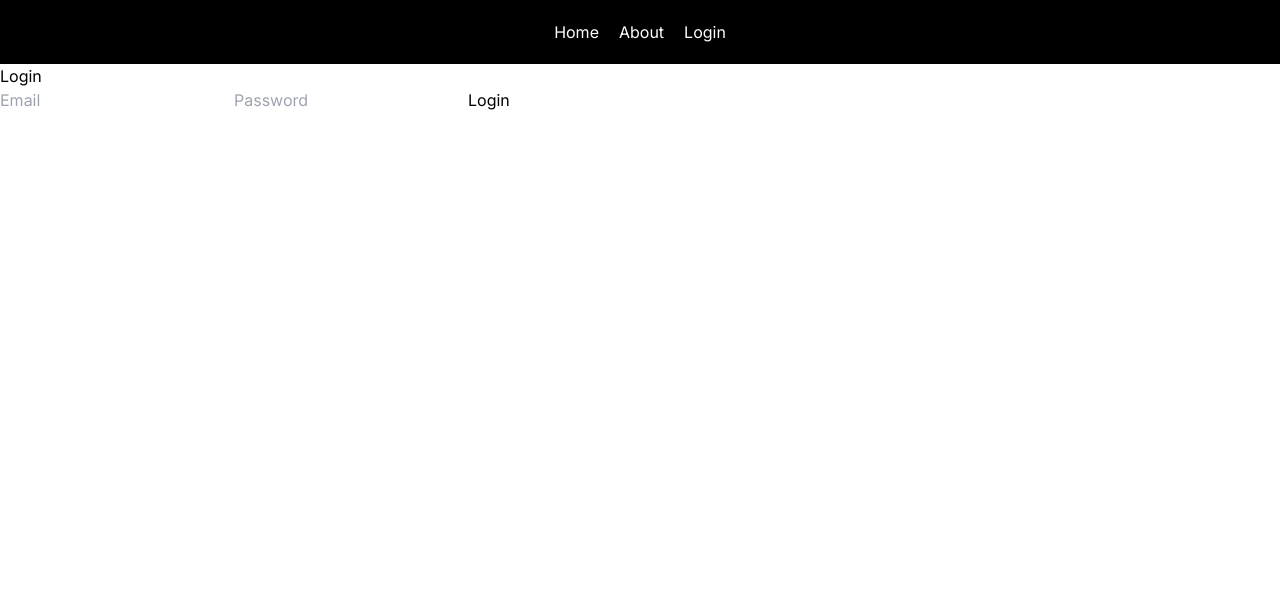
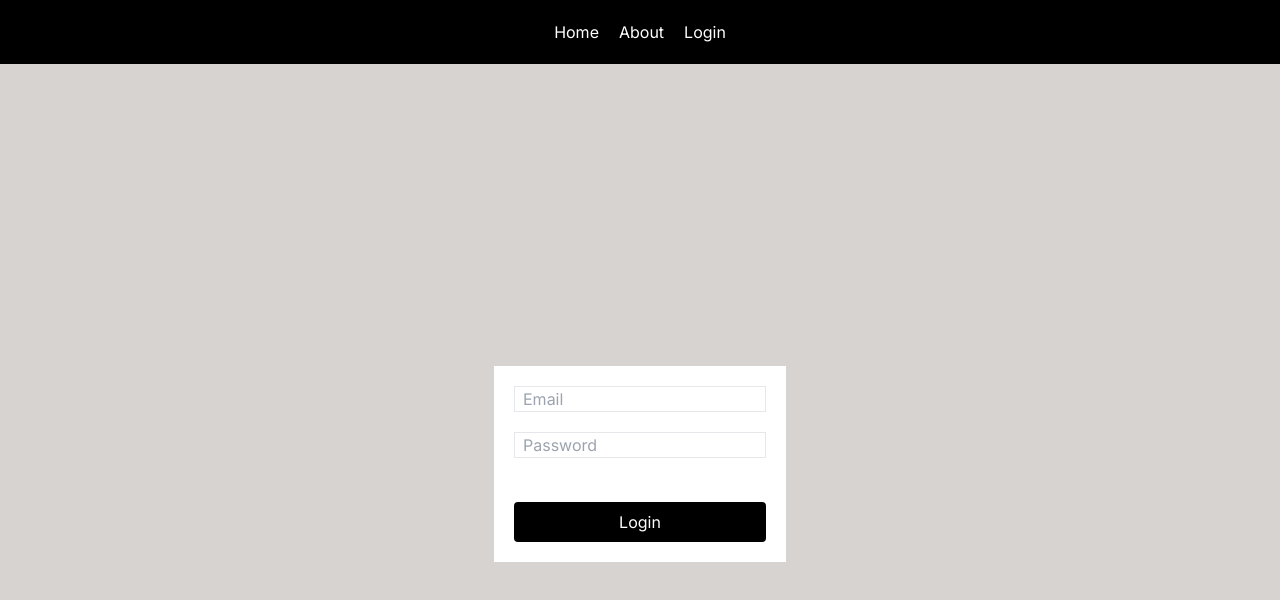
Before and after one commit to humayonitbd/Auth-Project, a Next.js app: page /login in a window 1280 px wide. Shown: the top 600 px of the page. Built offline with nearby package versions, Linux system fonts and the light colour scheme.

Commit message:
code update

```diff
--- a/app/lib/actions.js
+++ b/app/lib/actions.js
@@ -1,8 +1,9 @@
 'use server'
 
-import { signIn } from '@/auth'
+import { signIn } from '../lib/auth';
 
 export async function authenticate(_currentState, formData) {
+    console.log("authentication",formData)
   try {
     await signIn('credentials', formData)
   } catch (error) {
--- a/app/login/page.jsx
+++ b/app/login/page.jsx
@@ -1,46 +1,68 @@
+"use client";
 import { useState } from "react";
-import { useRouter } from "next/router";
 import { authenticate } from "@/app/lib/actions";
+import { useFormState, useFormStatus } from "react-dom";
 
-export default function LoginPage() {
-  const [email, setEmail] = useState("");
-  const [password, setPassword] = useState("");
-  const [error, setError] = useState("");
-  const router = useRouter();
+export default function Page() {
+  const [errorMessage, dispatch] = useFormState(authenticate, undefined);
+  const [formData, setFormData] = useState({
+    email: "",
+    password: "",
+  });
 
-  const handleSubmit = async (e) => {
-    e.preventDefault();
-
-    try {
-      await authenticate(email, password);
-      // If authentication succeeds, redirect the user to another page
-      router.push("/dashboard"); // Redirect to the dashboard page
-    } catch (error) {
-      setError(error.message);
-    }
+  const handleChange = (e) => {
+    setFormData({
+      ...formData,
+      [e.target.name]: e.target.value,
+    });
   };
 
+  const handleSubmit = (e) => {
+    e.preventDefault();
+    // Dispatch the authenticate action with formData
+    dispatch(formData);
+  };
+
+  console.log(formData, "formData");
   return (
-    <div>
-      <h1>Login</h1>
-      <form onSubmit={handleSubmit}>
+    <div className="bg-stone-300 h-screen flex justify-center items-center ">
+      <form className="bg-white p-5 flex flex-col" onSubmit={handleSubmit}>
         <input
           type="email"
-          value={email}
-          onChange={(e) => setEmail(e.target.value)}
+          name="email"
+          value={formData.email}
+          onChange={handleChange}
+          className="mb-5 px-2 border"
           placeholder="Email"
           required
         />
         <input
           type="password"
-          value={password}
-          onChange={(e) => setPassword(e.target.value)}
+          name="password"
+          value={formData.password}
+          onChange={handleChange}
+          className="mb-5 px-2 border"
           placeholder="Password"
           required
         />
-        <button type="submit">Login</button>
-        {error && <p>{error}</p>}
+        <br />
+        <div>{errorMessage && <p>{errorMessage}</p>}</div>
+        <LoginButton />
       </form>
     </div>
   );
 }
+
+function LoginButton() {
+  const { pending } = useFormStatus();
+
+  return (
+    <button
+      aria-disabled={pending}
+      className="bg-black text-white py-2 px-5 rounded"
+      type="submit"
+    >
+      Login
+    </button>
+  );
+}
```
